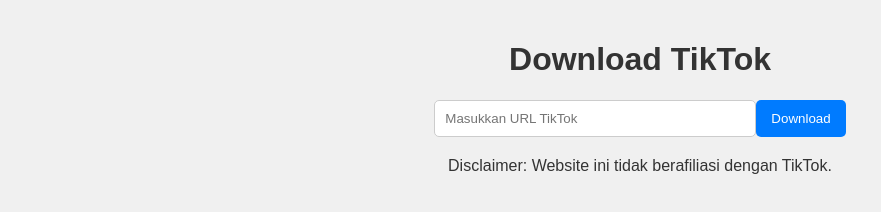
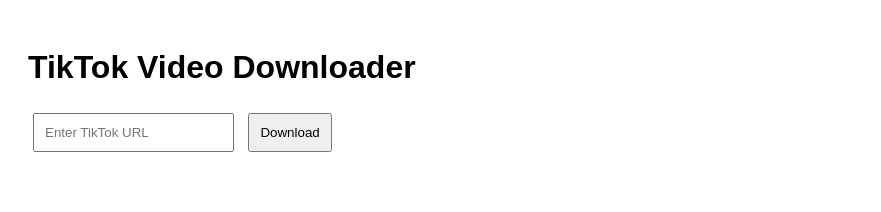
Before and after one commit to AnandaGTPS/dimdog, a website: page index.html in a window 1280 px wide. Shown: the whole page, without its empty margins (0-881 px from the left). Drawn offline with Linux system fonts and the light colour scheme.

Commit message:
Update index.html

```diff
--- a/index.html
+++ b/index.html
@@ -1,26 +1,44 @@
 
    <!DOCTYPE html>
-<html lang="id">
+   <html lang="en">
    <head>
        <meta charset="UTF-8">
        <meta name="viewport" content="width=device-width, initial-scale=1.0">
-    <title>Download TikTok</title>
-    <link rel="stylesheet" href="styles.css">
+       <title>TikTok Downloader</title>
+       <style>
+           body {
+               font-family: Arial, sans-serif;
+               padding: 20px;
+           }
+           input, button {
+               padding: 10px;
+               margin: 5px;
+           }
+       </style>
    </head>
    <body>
-    <header>
-        <h1>Download TikTok</h1>
-    </header>
-    <main>
-        <form id="downloadForm">
-            <input type="text" id="urlInput" placeholder="Masukkan URL TikTok" required>
-            <button type="submit">Download</button>
-        </form>
-        <div id="result"></div>
-    </main>
-    <footer>
-        <p>Disclaimer: Website ini tidak berafiliasi dengan TikTok.</p>
-    </footer>
-    <script src="script.js"></script>
+       <h1>TikTok Video Downloader</h1>
+       <input type="text" id="url" placeholder="Enter TikTok URL">
+       <button onclick="downloadVideo()">Download</button>
+
+       <script>
+           async function downloadVideo() {
+               const url = document.getElementById('url').value;
+               try {
+                   const response = await fetch('http://localhost:3000/download', {
+                       method: 'POST',
+                       headers: {
+                           'Content-Type': 'application/json'
+                       },
+                       body: JSON.stringify({ url })
+                   });
+
+                   const data = await response.json();
+                   console.log(data); // Handle the response data here
+               } catch (error) {
+                   console.error('Error:', error);
+               }
+           }
+       </script>
    </body>
    </html>
```
Lines whose indentation alone changed are shown as unchanged.
